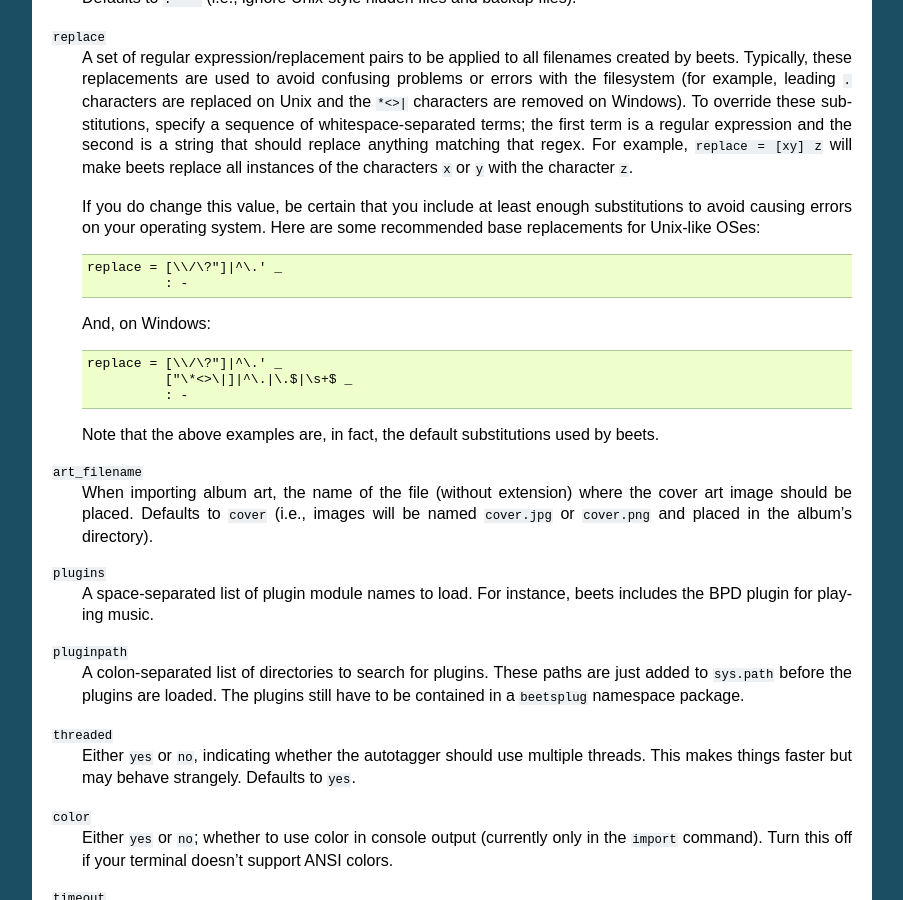
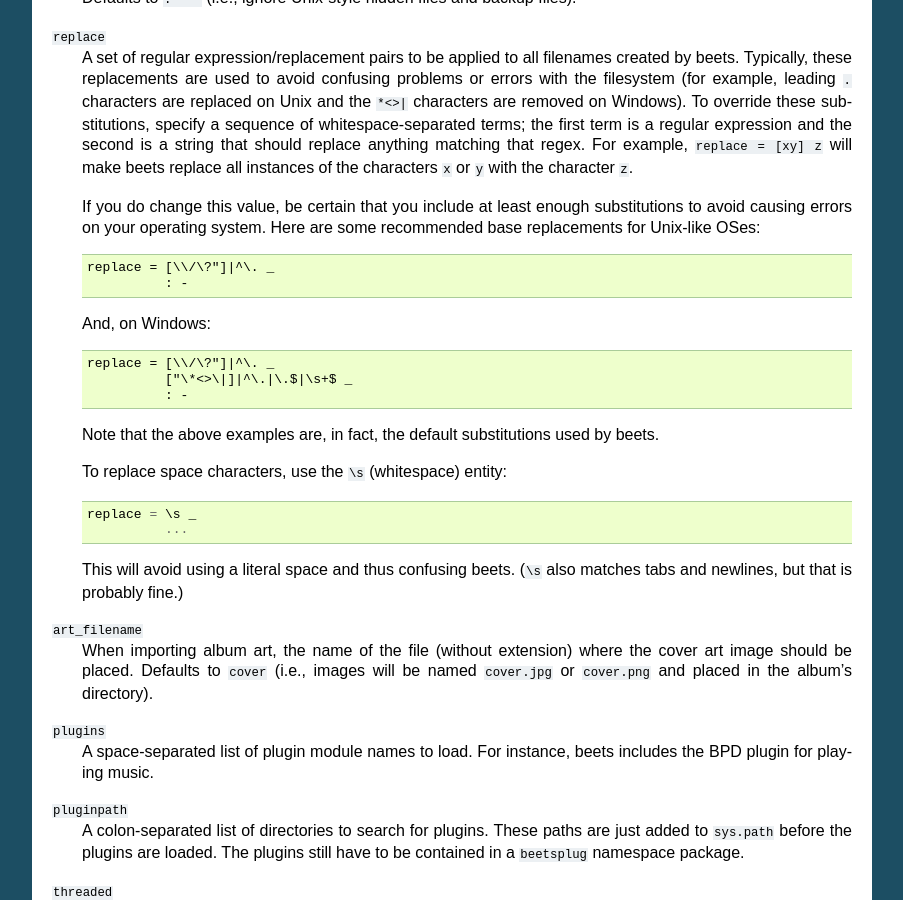
Before and after one commit to google-code-export/beets, a Sphinx documentation site: the page built from docs/reference/config.rst, in a window 1280 px wide and 900 px high, scrolled down 1245 px. Shown: the whole window, without its empty margins (198-1101 px from the left). Built offline with Sphinx 7.4.7, drawn with Linux system fonts in a browser that asks for light colours.

Commit message:
document space replacement in .beetsconfig

```diff
--- a/docs/reference/config.rst
+++ b/docs/reference/config.rst
@@ -89,17 +89,25 @@
     substitutions to avoid causing errors on your operating system. Here are
     some recommended base replacements for Unix-like OSes::
 
-        replace = [\\/\?"]|^\.' _
+        replace = [\\/\?"]|^\. _
                   : -
 
     And, on Windows::
 
-        replace = [\\/\?"]|^\.' _
+        replace = [\\/\?"]|^\. _
                   ["\*<>\|]|^\.|\.$|\s+$ _
                   : -
 
     Note that the above examples are, in fact, the default substitutions used by
     beets.
+
+    To replace space characters, use the ``\s`` (whitespace) entity::
+
+        replace = \s _
+                  ...
+
+    This will avoid using a literal space and thus confusing beets. (``\s`` also
+    matches tabs and newlines, but that is probably fine.)
 
 ``art_filename``
     When importing album art, the name of the file (without extension) where the
```
